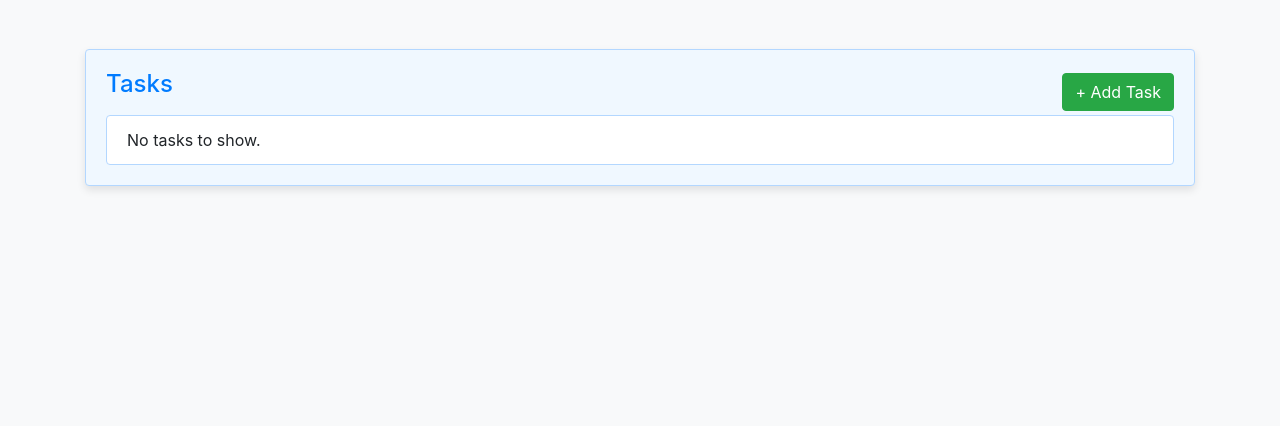
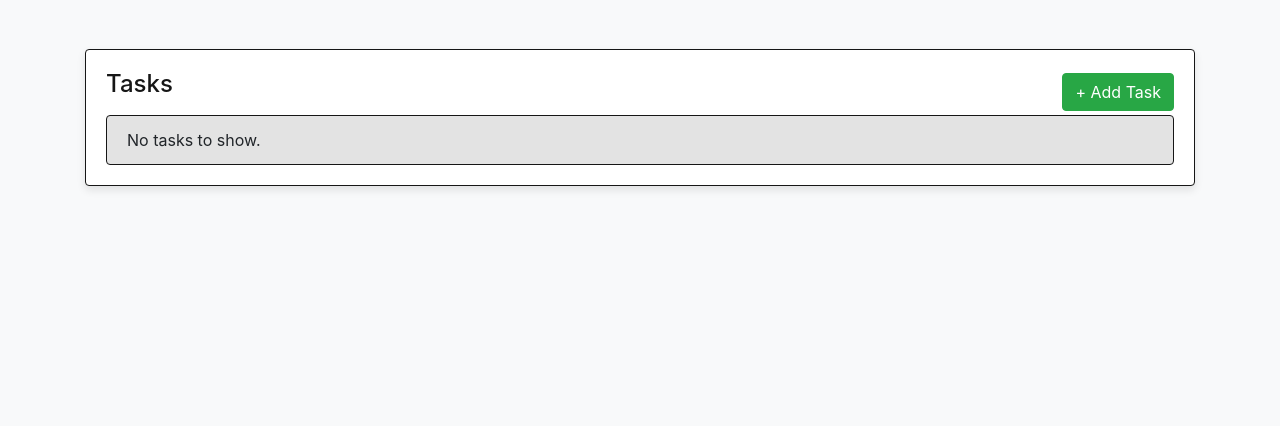
Before and after one commit to UCCS-CS4300-5300/group5-spring2024, a Django app: page /tasks/ in a window 1280 px wide. Shown: the part 133-559 px from the top of the page. Run offline with Django 5.2, Linux system fonts and the light colour scheme; the visitor is signed in with stand-in values (Sample User, id 1); data that the repository does not hold is empty; some libraries are stand-ins or nearby versions.

Commit message:
Modified the styles for the base navbar and task list page to be more space themed

```diff
--- a/Task_Quest_App/Task_Quest_Config/templates/Task_Quest_Config/task_list.html
+++ b/Task_Quest_App/Task_Quest_Config/templates/Task_Quest_Config/task_list.html
@@ -40,17 +40,17 @@
 
 
     .task-list-container {
-        background-color: #f0f8ff;
-        border: 1px solid #b3d7ff;
+        background-color: #ffffff;
+        border: 1px solid #161616;
     }
 
     .task-list-container h4 {
-        color: #007bff;
+        color: #161616;
     }
 
     .task-list-container .list-group-item {
-        border-color: #b3d7ff;
-        background-color: #ffffff;
+        border-color: #161616;
+        background-color: #e3e3e3;
     }
 </style>
 {% endblock %}
--- a/Task_Quest_App/Task_Quest_Config/templates/base.html
+++ b/Task_Quest_App/Task_Quest_Config/templates/base.html
@@ -25,10 +25,15 @@
       border-radius: 5px;
       box-shadow: 0px 0px 0px rgba(0, 0, 0, 0.1);
     }
+
+    .navbar-with-image {
+      background-image: url("https://i.imgur.com/LksriXk.png");
+      background-size: cover;
+    }
   </style>
 </head>
 <body>
-  <nav class="navbar navbar-expand-lg navbar-dark bg-dark">
+  <nav class="navbar navbar-expand-lg navbar-dark navbar-with-image">
     <div class="container">
       <a class="navbar-brand" href="{% url 'home' %}"><h1>TaskQuest</h1></a>
       <button class="navbar-toggler" type="button" data-toggle="collapse" data-target="#navbarNav" aria-controls="navbarNav" aria-expanded="false" aria-label="Toggle navigation">
```
